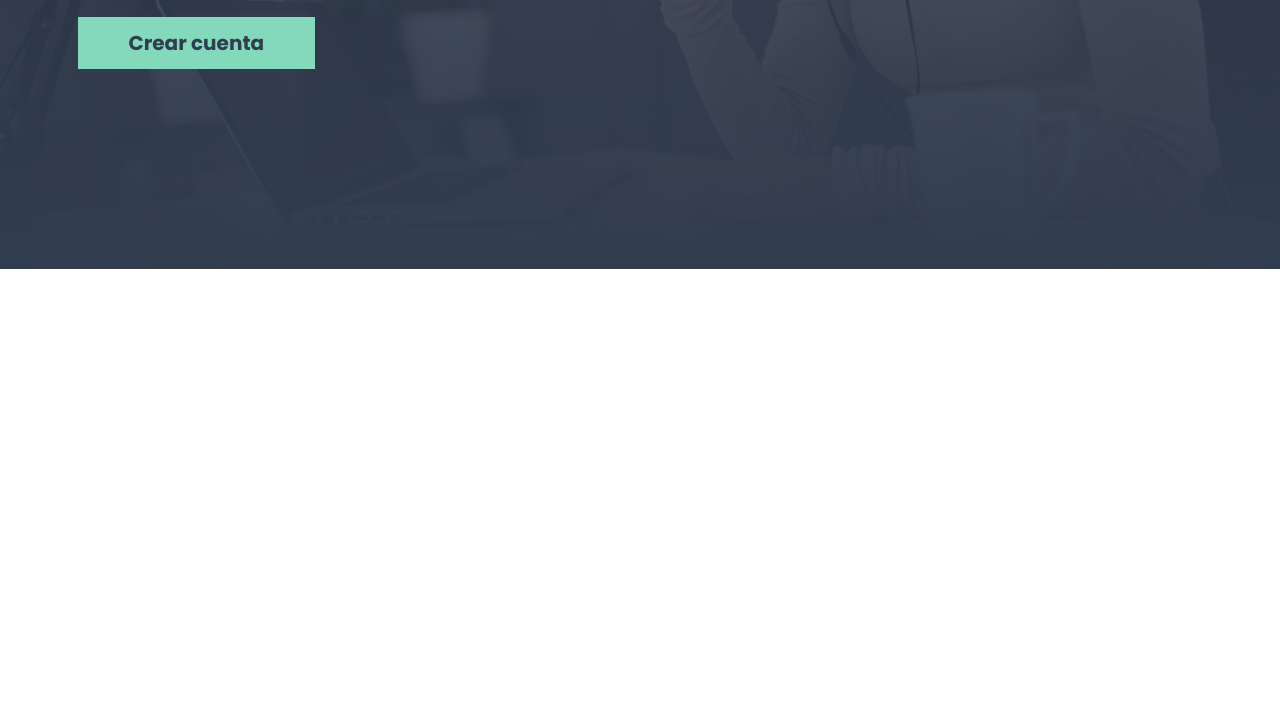
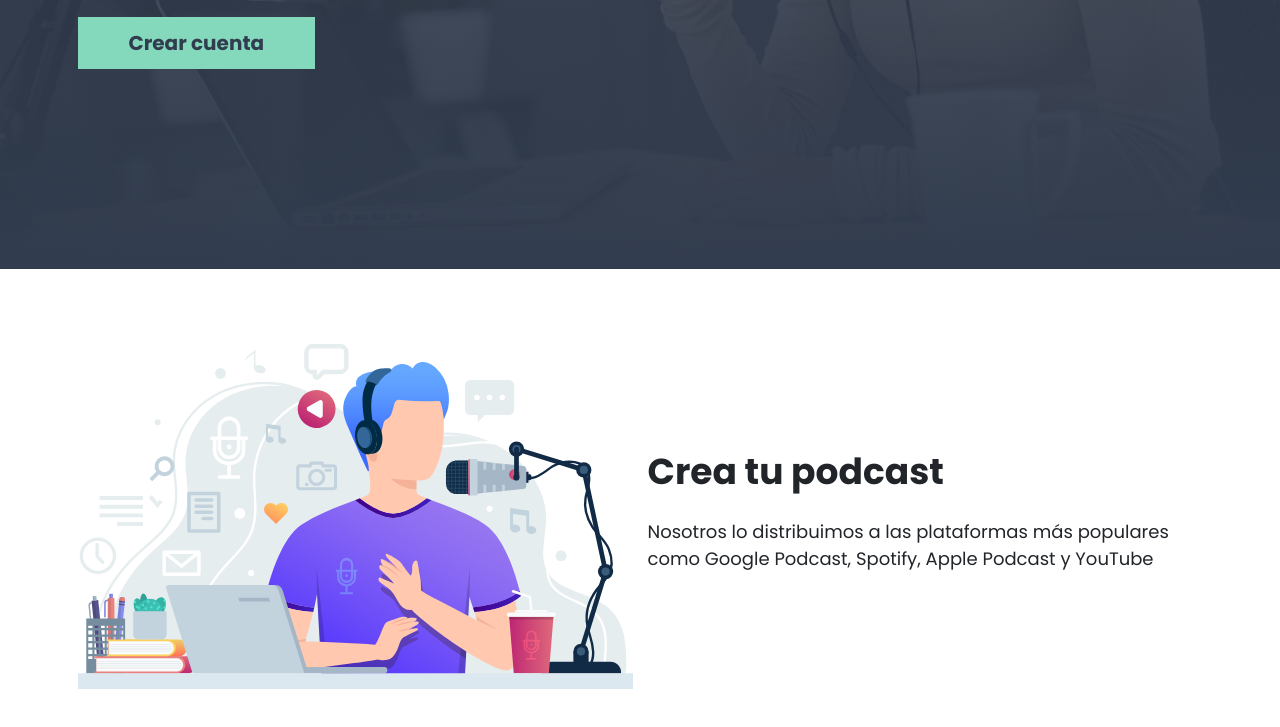
Before and after one commit to GAOC117/04-PodcastApp, a website: page index.html in a window 1280 px wide. Shown: the part 569-1296 px from the top of the page. Before the commit the page ends 838 px from the top, so only its background shows below. Drawn offline with Linux system fonts and the light colour scheme.

Commit message:
section
se crea section

```diff
--- a/index.html
+++ b/index.html
@@ -11,23 +11,34 @@
       href="https://fonts.googleapis.com/css2?family=Poppins:wght@400;700&display=swap"
       rel="stylesheet"
     />
-    <link rel="stylesheet" href="build/css/app.css">
+    <link rel="stylesheet" href="build/css/app.css" />
   </head>
   <body bg-primary>
     <header class="site-header py-3">
       <div class="container-xl">
         <div class="logo mx-auto mx-md-0">
-          <img src="build/img/logo.svg" alt="logo"/>
+          <img src="build/img/logo.svg" alt="logo" />
         </div>
 
         <div class="contenido">
-            <h1 class="text-center text-md-start">
-                Tu Plataforma para publicar tus podcast
-            </h1>
-            <a href="#" class="btn btn-header">Crear cuenta</a>
+          <h1 class="text-center text-md-start">
+            Tu Plataforma para publicar tus podcast
+          </h1>
+          <a href="#" class="btn btn-header">Crear cuenta</a>
         </div>
-
       </div>
     </header>
+
+    <section class="container-xl py-4 crea-podcast">
+      <div class="row align-items-center">
+        <div class="col-md-6">
+          <img src="build/img/imagen_podcast.svg" alt="imagen podcast" />
+        </div>
+        <div class="col-md-6">
+          <h2>Crea tu podcast</h2>
+          <p class="mt-1">Nosotros lo distribuimos a las plataformas más populares como Google Podcast, Spotify, Apple Podcast y YouTube</p>
+        </div>
+      </div>
+    </section>
   </body>
 </html>
--- a/src/scss/_custom.scss
+++ b/src/scss/_custom.scss
@@ -12,13 +12,13 @@
 $headings-font-weight: 700;
 $font-family-sans-serif: 'Poppins', sans-serif;
 $font-size-root: 62.5%;
+$font-size-base: 1.8rem;
 $h1-font-size: 4.5rem;
 
 //Espaciado
 $spacer: 5rem;
 
 
-
 //importar todo bootstrap
 
 @import '../../node_modules/bootstrap/scss/bootstrap.scss';
```
Also changed, not shown: build/css/app.css. Lines whose indentation alone changed are shown as unchanged.
